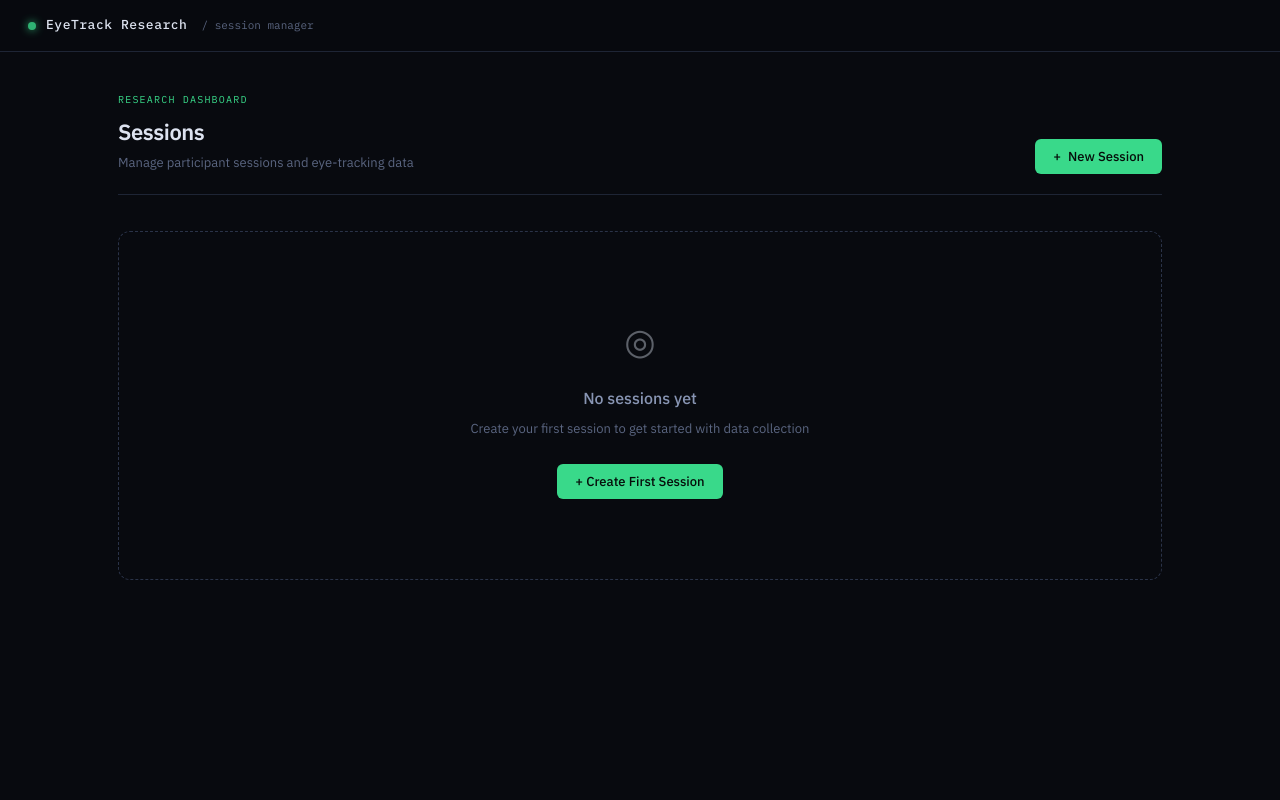
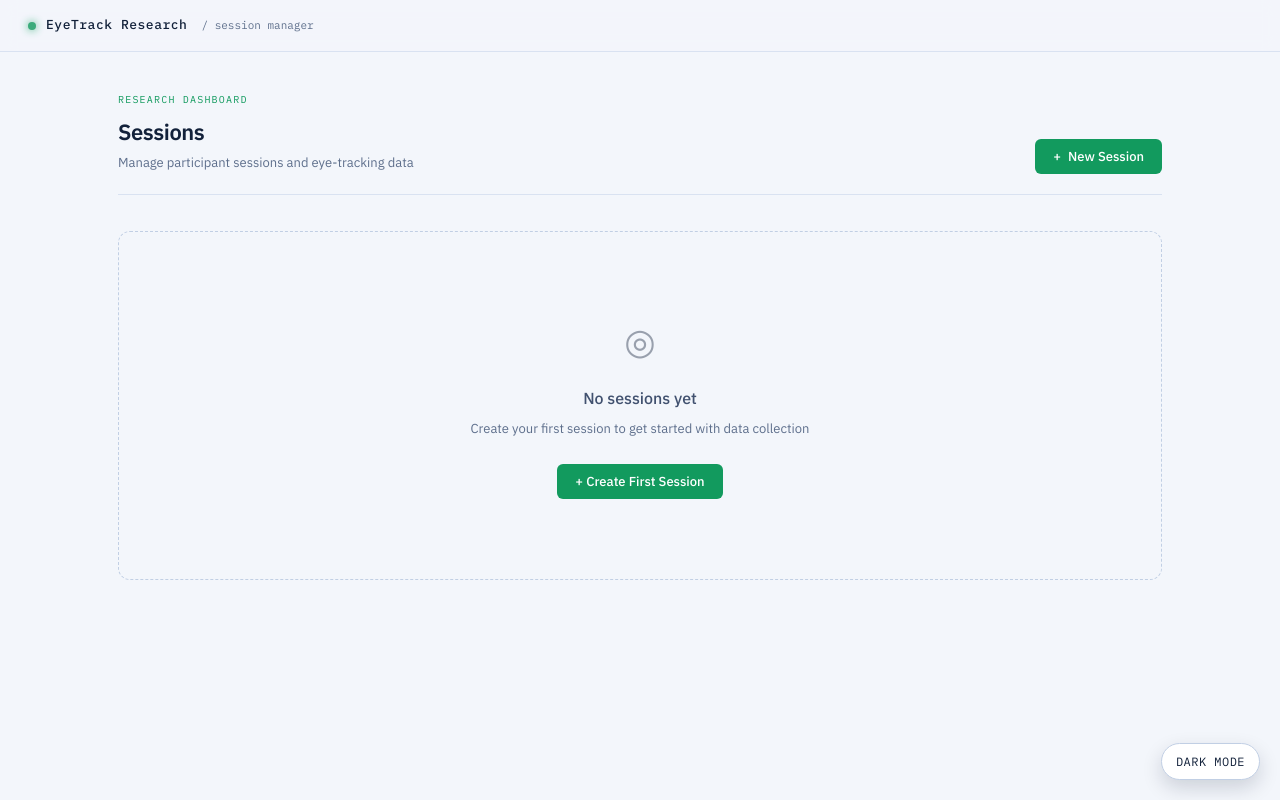
Before and after one commit to BrentLamplugh/483w_Project_G02_New_Repo, a React (Vite) app in the folder eyetracker frontend/: page / in a window 1280 px wide. Built offline with nearby package versions, Linux system fonts and the light colour scheme.

Commit message:
created light/dark mode

```diff
--- a/eyetracker frontend/src/App.jsx
+++ b/eyetracker frontend/src/App.jsx
@@ -1,3 +1,4 @@
+import { useEffect, useState } from 'react'
 import { BrowserRouter, Routes, Route } from 'react-router-dom'
 import Dashboard from './pages/Dashboard'
 import NewSession from './pages/NewSession'
@@ -5,8 +6,26 @@ import SessionDetail from './pages/SessionDetail'
 import StimulusViewer from './pages/StimulusViewer'
 import './index.css'
 
+const THEME_STORAGE_KEY = 'eyetrack-theme'
+
+function getInitialTheme() {
+  const saved = window.localStorage.getItem(THEME_STORAGE_KEY)
+  if (saved === 'light' || saved === 'dark') return saved
+  return window.matchMedia('(prefers-color-scheme: light)').matches ? 'light' : 'dark'
+}
+
 export default function App() {
+  const [theme, setTheme] = useState(getInitialTheme)
+
+  useEffect(() => {
+    document.documentElement.setAttribute('data-theme', theme)
+    window.localStorage.setItem(THEME_STORAGE_KEY, theme)
+  }, [theme])
+
+  const isLight = theme === 'light'
+
   return (
+    <>
       <BrowserRouter>
         <Routes>
           <Route path="/" element={<Dashboard />} />
@@ -15,5 +34,15 @@ export default function App() {
           <Route path="/sessions/:id/stimuli" element={<StimulusViewer />} />
         </Routes>
       </BrowserRouter>
+
+      <button
+        type="button"
+        className="theme-toggle"
+        onClick={() => setTheme(isLight ? 'dark' : 'light')}
+        aria-label={`Switch to ${isLight ? 'dark' : 'light'} mode`}
+      >
+        {isLight ? 'Dark Mode' : 'Light Mode'}
+      </button>
+    </>
   )
 }
--- a/eyetracker frontend/src/index.css
+++ b/eyetracker frontend/src/index.css
@@ -16,10 +16,46 @@
   --text:      #dde3f0;
   --text-muted:#5a6580;
   --text-dim:  #8895b3;
+  --topbar-bg: rgba(8,10,15,0.92);
+  --btn-primary-text: #060d0a;
+  --btn-primary-hover: #4fffa0;
+  --shadow-elev: rgba(0,0,0,0.4);
+  --shadow-elev-strong: rgba(0,0,0,0.45);
+  --danger-glow: rgba(248,113,113,0.08);
+  --danger-border: rgba(248,113,113,0.25);
+  --badge-image: #a78bfa;
+  --badge-code: #60a5fa;
+  --badge-video: #fb923c;
   --mono:      'IBM Plex Mono', monospace;
   --sans:      'IBM Plex Sans', sans-serif;
   --radius:    6px;
   --radius-lg: 12px;
+}
+
+[data-theme="light"] {
+  --bg:        #f3f6fb;
+  --surface:   #ffffff;
+  --surface2:  #eef3fb;
+  --border:    #d9e2f1;
+  --border2:   #c1cfe4;
+  --accent:    #129a5e;
+  --accent-dim:#0d7044;
+  --accent-glow: rgba(18,154,94,0.12);
+  --red:       #dc4f4f;
+  --amber:     #b97c04;
+  --text:      #12213a;
+  --text-muted:#5e6f8c;
+  --text-dim:  #41516f;
+  --topbar-bg: rgba(243,246,251,0.9);
+  --btn-primary-text: #ffffff;
+  --btn-primary-hover: #0f8a56;
+  --shadow-elev: rgba(8,20,42,0.1);
+  --shadow-elev-strong: rgba(8,20,42,0.16);
+  --danger-glow: rgba(220,79,79,0.1);
+  --danger-border: rgba(220,79,79,0.3);
+  --badge-image: #7d58d8;
+  --badge-code: #327ad6;
+  --badge-video: #d7701f;
 }
 
 html, body, #root {
@@ -58,7 +94,7 @@ input, select, textarea { font-family: var(--sans); outline: none; }
   position: sticky;
   top: 0;
   z-index: 100;
-  background: rgba(8,10,15,0.92);
+  background: var(--topbar-bg);
   backdrop-filter: blur(8px);
 }
 
@@ -150,10 +186,10 @@ input, select, textarea { font-family: var(--sans); outline: none; }
 
 .btn-primary {
   background: var(--accent);
-  color: #060d0a;
+  color: var(--btn-primary-text);
 }
 .btn-primary:hover {
-  background: #4fffa0;
+  background: var(--btn-primary-hover);
   box-shadow: 0 0 16px rgba(57,217,138,0.35);
   transform: translateY(-1px);
 }
@@ -172,10 +208,10 @@ input, select, textarea { font-family: var(--sans); outline: none; }
 .btn-danger {
   background: transparent;
   color: var(--red);
-  border: 1px solid rgba(248,113,113,0.25);
+  border: 1px solid var(--danger-border);
 }
 .btn-danger:hover {
-  background: rgba(248,113,113,0.08);
+  background: var(--danger-glow);
 }
 
 /* Cards */
@@ -188,13 +224,13 @@ input, select, textarea { font-family: var(--sans); outline: none; }
 }
 .card:hover {
   border-color: var(--border2);
-  box-shadow: 0 4px 24px rgba(0,0,0,0.4);
+  box-shadow: 0 4px 24px var(--shadow-elev);
   transform: translateY(-1px);
 }
 .card.clickable { cursor: pointer; }
 .card.clickable:hover {
   border-color: var(--accent-dim);
-  box-shadow: 0 0 0 1px var(--accent-dim), 0 8px 32px rgba(0,0,0,0.4);
+  box-shadow: 0 0 0 1px var(--accent-dim), 0 8px 32px var(--shadow-elev);
 }
 
 /* Grid */
@@ -589,15 +625,40 @@ input, select, textarea { font-family: var(--sans); outline: none; }
 .type-badge.image {
   background: rgba(139,92,246,0.1);
   border: 1px solid rgba(139,92,246,0.3);
-  color: #a78bfa;
+  color: var(--badge-image);
 }
 .type-badge.code {
   background: rgba(59,130,246,0.1);
   border: 1px solid rgba(59,130,246,0.3);
-  color: #60a5fa;
+  color: var(--badge-code);
 }
 .type-badge.video {
   background: rgba(249,115,22,0.1);
   border: 1px solid rgba(249,115,22,0.3);
-  color: #fb923c;
+  color: var(--badge-video);
 }
+
+.theme-toggle {
+  position: fixed;
+  right: 20px;
+  bottom: 20px;
+  z-index: 300;
+  border-radius: 999px;
+  padding: 10px 14px;
+  background: var(--surface);
+  color: var(--text);
+  border: 1px solid var(--border2);
+  font-size: 12px;
+  font-family: var(--mono);
+  letter-spacing: 0.04em;
+  text-transform: uppercase;
+  box-shadow: 0 8px 20px var(--shadow-elev-strong);
+  transition: transform 0.15s ease, border-color 0.15s ease, background 0.15s ease, color 0.15s ease;
+}
+
+.theme-toggle:hover {
+  transform: translateY(-1px);
+  border-color: var(--accent-dim);
+  color: var(--accent);
+  background: var(--accent-glow);
+}
```
Lines whose indentation alone changed are shown as unchanged.
